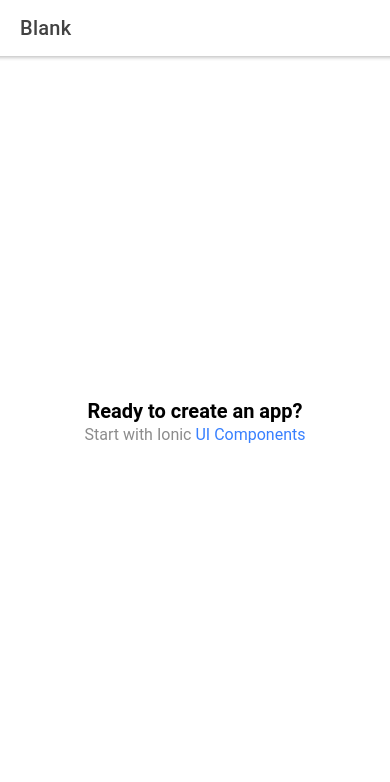
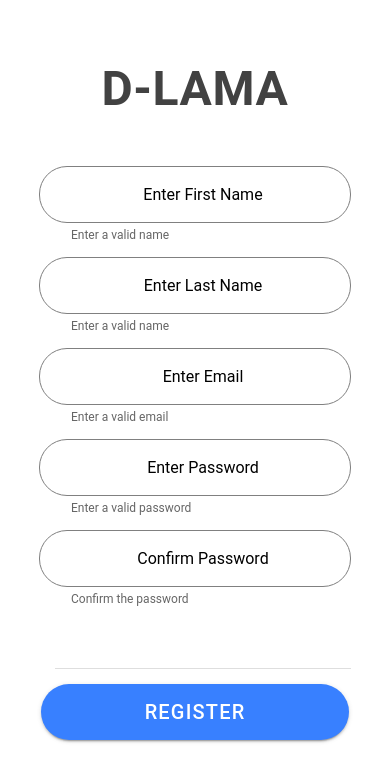
Before and after one commit to d-lama/d-lama-webapp, a React (Create React App) app: page /home in a window 390 px wide. Shown: the top 782 px of the page. Built offline with nearby package versions, Linux system fonts and the light colour scheme.

Commit message:
feature/9-registration-page-mobile - created Registration.tsx and Registration.css - added necessary inputfields - added "Register" button

```diff
--- a/src/App.tsx
+++ b/src/App.tsx
@@ -21,6 +21,7 @@ import '@ionic/react/css/display.css';
 
 /* Theme variables */
 import './theme/variables.css';
+import Registration from "./pages/Registration";
 
 setupIonicReact();
 
@@ -29,7 +30,7 @@ const App: React.FC = () => (
     <IonReactRouter>
       <IonRouterOutlet>
         <Route exact path="/home">
-          <Home />
+          <Registration/>
         </Route>
         <Route exact path="/">
           <Redirect to="/home" />
--- /dev/null
+++ b/src/pages/Registration.tsx
@@ -0,0 +1,109 @@
+import React, {useState} from 'react';
+import './Registration.css';
+import {
+    IonButton, IonContent,
+    IonHeader,
+    IonInput,
+    IonItem,
+    IonLabel, IonNote,
+    IonPage,
+    IonTitle,
+    IonToolbar,
+    useIonAlert
+} from '@ionic/react';
+
+function Registration() {
+    const [presentAlert] = useIonAlert();
+    const [labelText, setLabelText] = useState('');
+    const handleSubmit = function (event: { preventDefault: () => void; }) {
+        // Handle user authentication logic here
+        event.preventDefault()
+        setLabelText('Invalid username or password!');
+        setTimeout(() => {
+            setLabelText('');
+        }, 3000);
+    }
+
+    return (
+        <>
+            <IonPage>
+                <IonContent>
+                    <IonHeader class="ion-no-border">
+                        <IonToolbar>
+                            <IonTitle style={{fontSize: '3rem',fontWeight:'bold', marginTop:'60px'}} className="ion-text-center">D-LAMA</IonTitle>
+                        </IonToolbar>
+                    </IonHeader>
+                    <div style={{
+                        display: 'flex',
+                        flexDirection: 'column',
+                        alignItems: 'center',
+                        justifyContent: 'center',
+                        height: '80vh'
+                    }}>
+                        <form style={{width: '80%', maxWidth: '400px'}} onSubmit={handleSubmit}>
+                            <IonItem fill="outline" style={{marginBottom: '15px'}} shape='round'>
+                                <IonLabel className="ion-text-center" position="floating">Enter First Name</IonLabel>
+                                <IonInput className="ion-text-center" type="text"
+                                          placeholder="Max"></IonInput>
+                                <IonNote slot="helper">Enter a valid name</IonNote>
+                                <IonNote slot="error">Invalid email</IonNote>
+                            </IonItem>
+
+                            <IonItem fill="outline" style={{marginBottom: '15px'}} shape='round'>
+                                <IonLabel className="ion-text-center" position="floating">Enter Last Name</IonLabel>
+                                <IonInput className="ion-text-center" type="text"
+                                          placeholder="Muster"></IonInput>
+                                <IonNote slot="helper">Enter a valid name</IonNote>
+                                <IonNote slot="error">Invalid email</IonNote>
+                            </IonItem>
+
+                            <IonItem fill="outline" style={{marginBottom: '15px'}} shape='round'>
+                                <IonLabel className="ion-text-center" position="floating">Enter Email</IonLabel>
+                                <IonInput className="ion-text-center" type="email"
+                                          placeholder="max.muster@gmail.com"></IonInput>
+                                <IonNote slot="helper">Enter a valid email</IonNote>
+                                <IonNote slot="error">Invalid password</IonNote>
+                            </IonItem>
+
+                            <IonItem fill="outline" style={{marginBottom: '15px'}} shape='round'>
+                                <IonLabel className="ion-text-center" position="floating">Enter Password</IonLabel>
+                                <IonInput className="ion-text-center" type="password"
+                                          placeholder="**************"></IonInput>
+                                <IonNote slot="helper">Enter a valid password</IonNote>
+                                <IonNote slot="error">Invalid password</IonNote>
+                            </IonItem>
+
+                            <IonItem fill="outline" style={{marginBottom: '15px'}} shape='round'>
+                                <IonLabel className="ion-text-center" position="floating">Confirm Password</IonLabel>
+                                <IonInput className="ion-text-center" type="password"
+                                          placeholder="**************"></IonInput>
+                                <IonNote slot="helper">Confirm the password</IonNote>
+                                <IonNote slot="error">Invalid password</IonNote>
+                            </IonItem>
+
+
+                            <IonItem  id="{{error}}" style={{marginBottom: '15px'}}>
+                                {labelText && <IonLabel className="ion-text-center"color="danger">{labelText}</IonLabel>}
+                            </IonItem>
+
+
+                            <IonButton size="large" className="ion-text-center" expand="block" shape="round"
+                                       onClick={() =>
+                                           presentAlert({
+                                               header: 'Attention!',
+                                               message: 'Registration verification not yet implemented!',
+                                               buttons: ['OK'],
+                                           })
+                                       }
+                            >Register
+                            </IonButton>
+                        </form>
+                    </div>
+                </IonContent>
+            </IonPage>
+        </>
+
+    );
+}
+
+export default Registration;
```
Also changed, not shown: src/pages/Registration.css (added).
